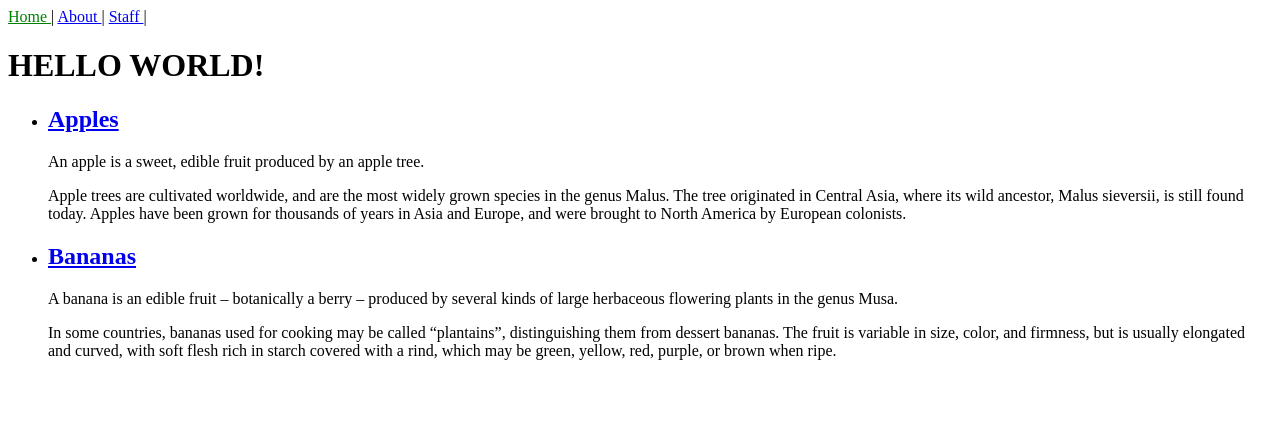
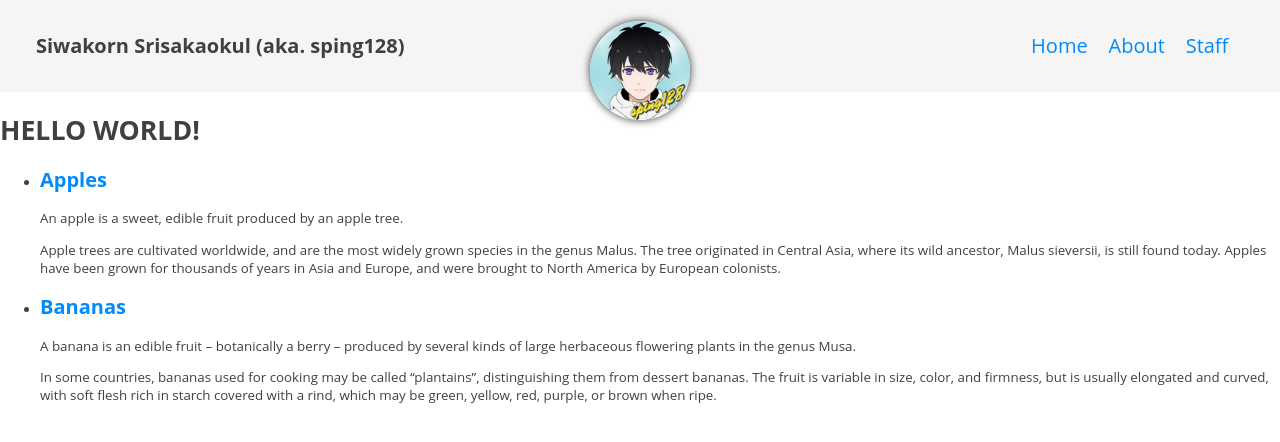
Before and after one commit to sping128/sping128.github.io, a Jekyll site: the page built from index.html, in a window 1280 px wide. Shown: the top 442 px of the page. Built offline with Jekyll 4.4.1, drawn with Linux system fonts in a browser that asks for light colours.

Commit message:
Added the top navigation bar

```diff
--- a/_includes/navigation.html
+++ b/_includes/navigation.html
@@ -1,9 +1,23 @@
-<nav>
+<nav class="navbar-main">
+	<div class="navbar-header">
+		<a href="/">Siwakorn Srisakaokul (aka. sping128)</a>
+   </div>
+
+	<div class="avatar-container">
+	  <div class="avatar-img-border">
+	    <a href="/">
+	      <img class="avatar-img" src="/img/avatar-img.jpg" />
+			</a>
+	  </div>
+	</div>
+
+	<div class="navbar-menu">
 	  {% for item in site.data.navigation["top-bar"] %}
 	  	{% if site.show_staff or item.name != 'Staff' %}
 		  	<a href="{{ item.link }}" {% if page.url == item.link %} class="current"{% endif %}>
 		      {{ item.name }}
-	    </a>|
+		    </a>&nbsp;&nbsp;
 	  	{%- endif -%}
 	  {% endfor %}
+	</div>
 </nav>
--- a/_sass/main.scss
+++ /dev/null
@@ -1,3 +0,0 @@
-.current {
-  color: green;
-}
--- /dev/null
+++ b/assets/css/styles.css
@@ -0,0 +1,75 @@
+body{
+    margin: 0px;
+    padding: 0;
+    color: #404040;
+    font-size: 10pt;
+    font-family: 'Calini', 'Open Sans', 'Helvetica Neue', Helvetica, Arial, sans-serif;
+
+}
+
+a:hover {
+  color: #0085A1;
+}
+
+a {
+  color: #008AFF;
+  text-decoration: none;
+
+}
+
+.avatar-container {
+  position: absolute;
+  left: 50%;
+  width: 100px;
+}
+
+.avatar-container .avatar-img-border {
+  width: 100%;
+  border-radius: 50%;
+  margin-left: -50%;
+  display: inline-block;
+  box-shadow: 0 0 8px rgba(0, 0, 0, .8);
+}
+
+.avatar-container .avatar-img {
+  width: 100%;
+  border-radius: 50%;
+  display: block;
+}
+
+.navbar-menu {
+  float: right;
+  padding: 15px 15px;
+  font-size: 20px;
+  line-height: 20px;
+}
+
+.navbar-header {
+  float: left;
+  padding: 15px 15px;
+  font-size: 20px;
+  line-height: 20px;
+  font-weight: bold;
+}
+
+.navbar-header a {
+  color: #404040;
+}
+.navbar-header a:hover {
+  color: #0085A1;
+}
+
+
+.navbar-main {
+  display: block;
+  clear: both;
+  padding: 20px;
+  min-height: 50px;
+  margin-bottom: 20px;
+  border: 1px solid transparent;
+  font-size: 18px;
+  color: #404040;
+  background-color: #F5F5F5;
+  font-family: 'Calini', 'Open Sans', 'Helvetica Neue', Helvetica, Arial, sans-serif;
+
+}
--- a/assets/css/styles.scss
+++ /dev/null
@@ -1,3 +0,0 @@
----
----
-@import "main";
```
Also changed, not shown: img/avatar-img.jpg (added). Lines whose indentation alone changed are shown as unchanged.
